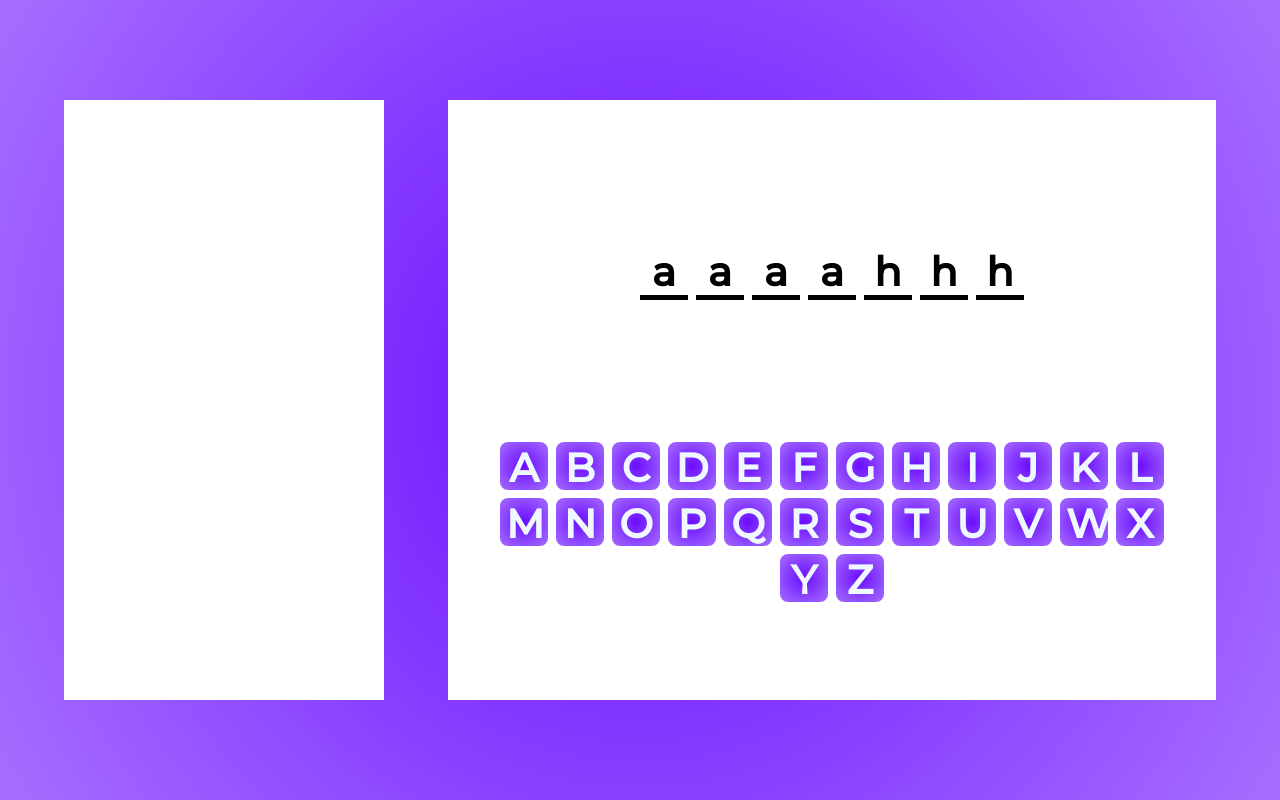
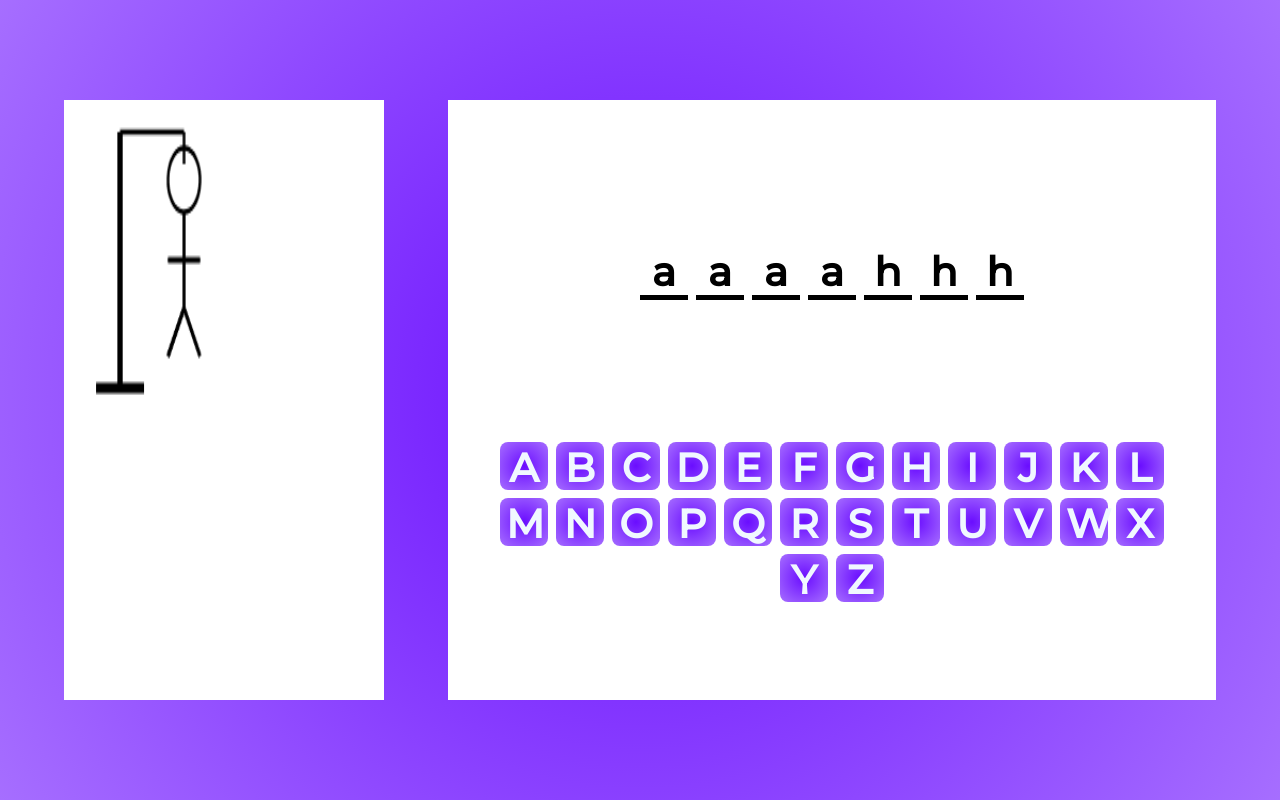
Before and after one commit to NoSharp/a-hangman-game, a website: page public/spa/index.html in a window 1280 px wide. Drawn offline with Linux system fonts and the light colour scheme.

```diff
--- a/public/spa/dom/game.js
+++ b/public/spa/dom/game.js
@@ -47,3 +47,119 @@
         keysElement.append(button);
     }
 }
+
+let canvas;
+const vh = (y) => canvas.height * (y / 100);
+const vw = (x) => canvas.width * (x / 100);
+
+CanvasRenderingContext2D.prototype.drawLine = function (x1,y1,x2,y2){
+    this.beginPath()
+    this.moveTo(x1,y1);
+    this.lineTo(x2,y2);
+    this.stroke();
+}
+
+
+CanvasRenderingContext2D.prototype.drawBox = function (x,y,w,h){
+    this.beginPath()
+    this.moveTo(x,y);
+    this.lineTo(x+w,y+h);
+    this.stroke();
+}
+
+const hangmanStates = [
+    function(ctx){
+        // Nothing here, don't draw anything.
+    },
+    function(ctx){
+        ctx.lineWidth = 5;
+        const marginX = vw(10);
+        ctx.drawLine(marginX, vh(90), vw(25), vh(90));
+
+        ctx.lineWidth = 5;
+        ctx.drawLine(marginX+vw(7.5), vh(90), marginX+vw(7.5), vh(10));
+
+        ctx.lineWidth = 2.5;
+        ctx.drawLine(marginX+vw(7.5), vh(10), marginX+vw(7.5)+vw(20), vh(10));
+
+        ctx.drawLine(marginX+vw(7.5)+vw(20), vh(10), marginX+vw(7.5)+vw(20), vh(20));
+    },
+    function(ctx){
+        const hangmanCenter = vw(10)+vw(7.5)+vw(20);
+        ctx.lineWidth = 2.5;
+        ctx.beginPath();
+        ctx.arc(hangmanCenter, vh(25), vh(10), vh(10), 0, 360, 2*Math.PI);
+        ctx.stroke();
+    },
+    function(ctx){
+        const hangmanCenter = vw(10)+vw(7.5)+vw(20);
+        ctx.beginPath();
+        ctx.lineWidth = 2.5;
+        ctx.drawLine(hangmanCenter, vh(35), hangmanCenter, vh(65));
+        ctx.stroke();
+    },
+    function(ctx){
+        const hangmanCenter = vw(10)+vw(7.5)+vw(20);
+        const legOffsetX = vw(5);
+        ctx.beginPath();
+        ctx.lineWidth = 2.5;
+        ctx.drawLine(hangmanCenter, vh(65), hangmanCenter+legOffsetX, vh(80));
+        ctx.stroke();
+    },
+    function(ctx){
+        const hangmanCenter = vw(10)+vw(7.5)+vw(20);
+        const legOffsetX = vw(5);
+        ctx.beginPath();
+        ctx.lineWidth = 2.5;
+        ctx.drawLine(hangmanCenter, vh(65), hangmanCenter-legOffsetX, vh(80));
+        ctx.stroke();
+    },
+    function(ctx){
+        const hangmanCenter = vw(10)+vw(7.5)+vw(20);
+        const legOffsetX = vw(5);
+        ctx.beginPath();
+        ctx.lineWidth = 2.5;
+        ctx.drawLine(hangmanCenter, vh(65), hangmanCenter-legOffsetX, vh(80));
+        ctx.stroke();
+    },
+    function(ctx){
+        const hangmanCenter = vw(10)+vw(7.5)+vw(20);
+        const armLength = vw(5);
+        ctx.beginPath();
+        ctx.lineWidth = 2.5;
+        ctx.drawLine(hangmanCenter-armLength, vh(50), hangmanCenter+armLength, vh(50));
+        ctx.stroke();
+    }
+
+]
+
+function getHangmanCanvas(){
+    return document.querySelector(".hangman-canvas");
+}
+
+function setHangmanState(stage){
+
+    if(canvas === undefined){
+        canvas = getHangmanCanvas();
+        canvas.style.height = canvas.style.width;
+    }
+
+    const drawingContext = canvas.getContext("2d");
+    const drawFunc = hangmanStates[stage];
+    if(drawFunc === undefined){
+        console.error("Drawing function was not defined for: ", stage);
+        return;
+    }
+    const oldLineWidth = drawingContext.lineWidth;
+    drawingContext.fillStyle = "#FFFFFF";
+    drawFunc(drawingContext);
+    drawingContext.lineWidth = oldLineWidth;
+}
+
+setHangmanState(1);
+setHangmanState(2);
+setHangmanState(3);
+setHangmanState(4);
+setHangmanState(5);
+setHangmanState(6);
+setHangmanState(7);
--- a/public/spa/index.html
+++ b/public/spa/index.html
@@ -45,7 +45,9 @@
     </div>
 
     <div class="game-container">
-        <canvas class="hangman-canvas"></canvas>
+        <div class="hangman-container">
+            <canvas class="hangman-canvas"></canvas>
+        </div>
         <div class="keyboard">
             <div class="word-status">
                 <!-- This is dyanmically generated based on the setWordToGuess function -->
--- a/public/spa/styles/hangmanContainer.css
+++ b/public/spa/styles/hangmanContainer.css
@@ -6,13 +6,19 @@
     align-content: stretch;
 }
 
-.hangman-canvas{
+.hangman-container{
     width: 25vw;
     height: 75vh;
     margin-top: auto;
     margin-left: 5vw;
     margin-bottom: auto;
     background-color: white;
+    padding: auto;
+}
+
+.hangman-container > .hangman-canvas {
+    width: 25vw;
+    height: 25vw;
 }
 
 .game-container > .keyboard{
```
